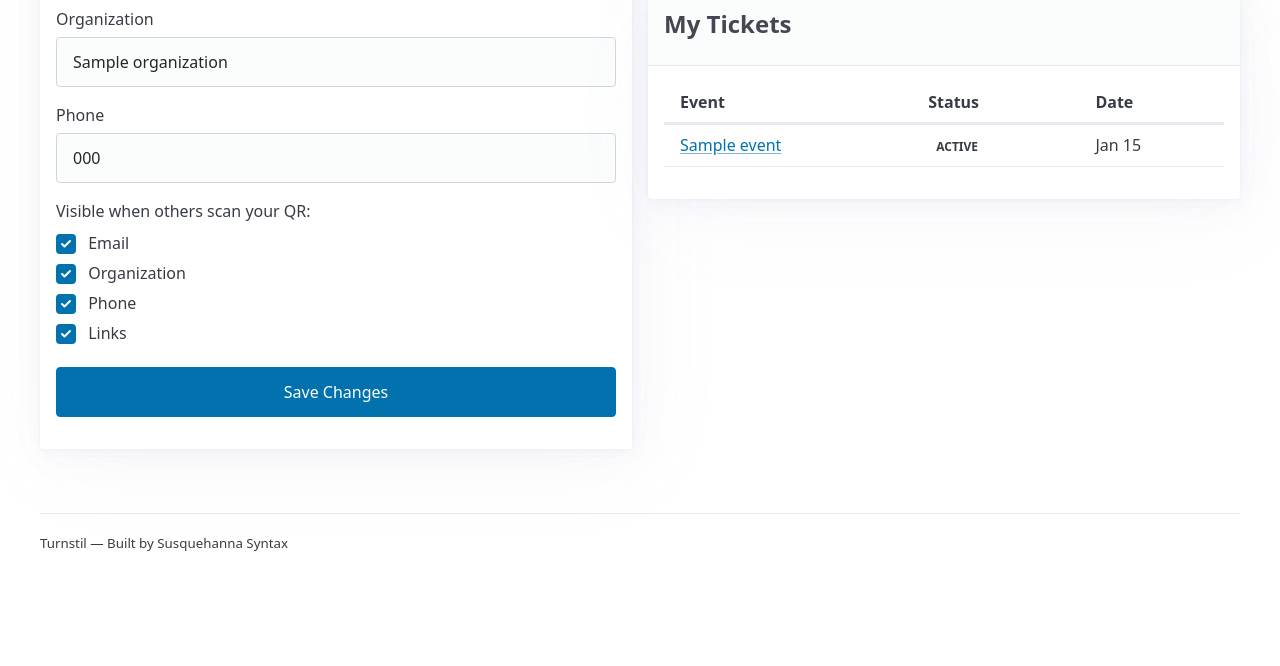
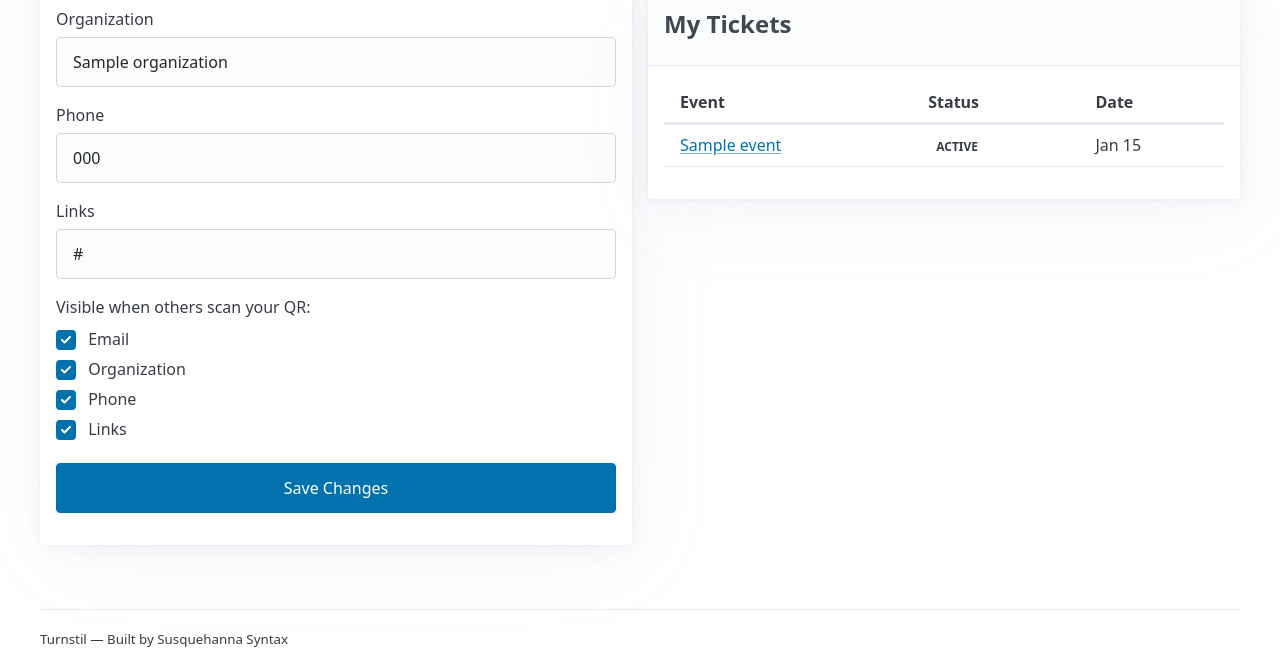
Before and after one commit to Susquehanna-Syntax/Turnstil, a Django app: template templates/public/profile.html in a window 1280 px wide. Shown: the part 394-1060 px from the top of the page. Before the commit the page ends 945 px from the top, so only its background shows below. Run offline with Django 3.2, Linux system fonts and the light colour scheme; the template is opened without the code that fills it: most values are stand-ins (such as "Sample title", 1, 10 or a date in 2020); some libraries are stand-ins or nearby versions.

Commit message:
Added links field to profile

```diff
--- a/core/web_views.py
+++ b/core/web_views.py
@@ -75,6 +75,7 @@ def profile_page(request):
         person.email = request.POST.get('email', person.email)
         person.organization = request.POST.get('organization', person.organization)
         person.phone = request.POST.get('phone', person.phone)
+        person.links = request.POST.get('links', person.links)
 
         # Handle visibility toggles
         visibility = {}
--- a/templates/public/profile.html
+++ b/templates/public/profile.html
@@ -25,6 +25,9 @@
 
                 <label for="phone">Phone</label>
                 <input type="tel" id="phone" name="phone" value="{{ person.phone }}">
+
+                <label for="links">Links</label>
+                <input type="url" id="links" name="links" value="{{ person.links }}">
 
                 <fieldset>
                     <legend>Visible when others scan your QR:</legend>
```
